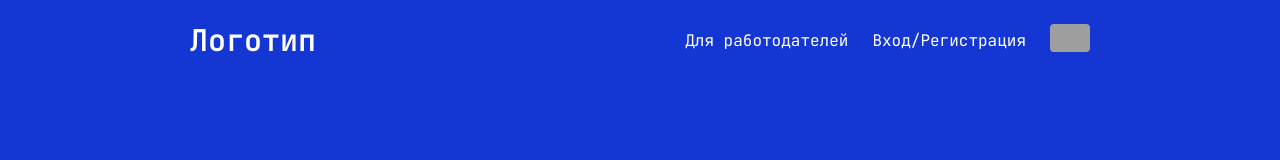
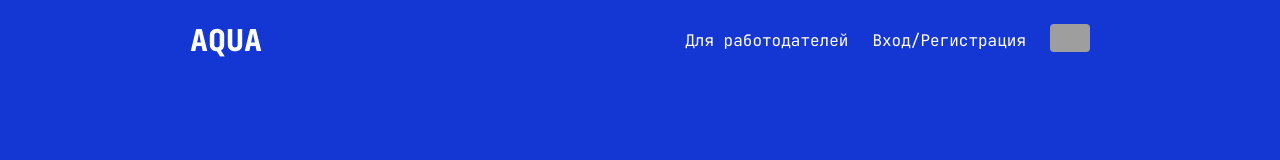
Before and after one commit to K40N45H1Q/AQUA, a Vue app in the folder frontend/: page / in a window 1280 px wide. Shown: the top 160 px of the page. Built offline with nearby package versions, Linux system fonts and the light colour scheme; grey boxes are pictures that could not be loaded.

Commit message:
Minor logo improvements in Navbar.vue

```diff
--- a/frontend/src/components/Navbar.vue
+++ b/frontend/src/components/Navbar.vue
@@ -1,7 +1,7 @@
 <template>
   <header>
     <div class="container">
-      <a href="/" class="logo">{{ $t('textLogo') }}</a>
+      <a href="/" class="logo">AQUA</a>
 
       <nav>
         <a href="/">{{ t('menu.employers') }}</a>
@@ -143,7 +143,7 @@ nav a {
 .logo {
   color: #fff;
   text-decoration: none;
-  font-weight: 600;
+  font-weight: 800;
   font-size: 30px;
 }
 .hamburger {
```
